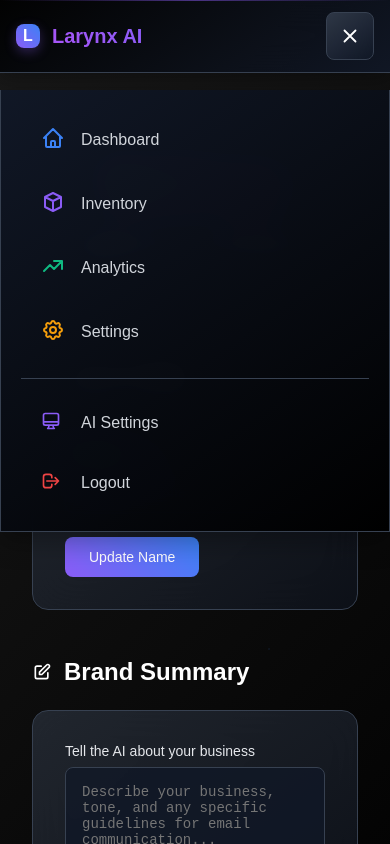
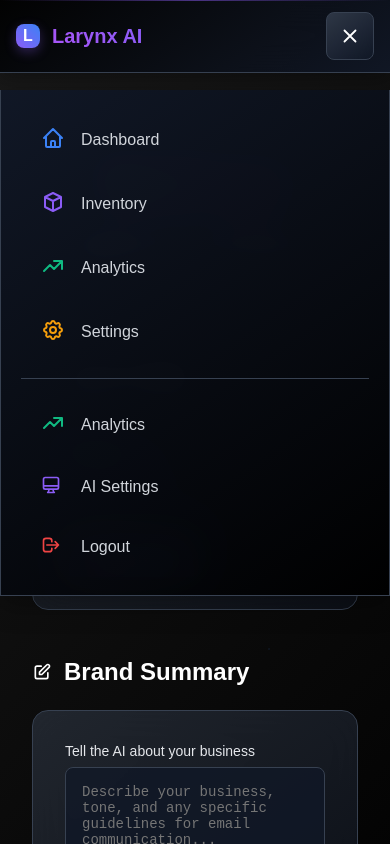
Before and after one commit to NygerianPrynce/Larynx, a React (Vite) app in the folder larynx-frontend/: page /settings in a window 390 px wide. Both pictures are taken after a click on the button 350 px from the left and 36 px from the top of the page. Shown: the top 844 px of the page. Built offline with nearby package versions, Linux system fonts and the light colour scheme; no server answers.

Commit message:
forgot to put analytics in the dropdown

```diff
--- a/larynx-frontend/src/components/Navbar.jsx
+++ b/larynx-frontend/src/components/Navbar.jsx
@@ -242,6 +242,10 @@
           </button>
           {dropdownOpen && (
             <div style={styles.dropdown} className="profile-dropdown">
+              <div style={styles.dropdownItem} className="dropdown-item" onClick={() => navigate('/analytics')}>
+                <span style={{...styles.dropdownIcon, color: '#10b981'}}><TrendingUp /></span>
+                <span>Analytics</span>
+              </div>
               <div style={styles.dropdownItem} className="dropdown-item" onClick={() => navigate('/settings')}>
                 <span style={{...styles.dropdownIcon, color: '#8b5cf6'}}><Bot /></span>
                 <span>AI Settings</span>
@@ -290,6 +294,10 @@
               <span>Settings</span>
             </Link>
             <div style={styles.mobileDivider}></div>
+            <div style={styles.mobileLink} onClick={() => { navigate('/analytics'); setMobileMenuOpen(false); }}>
+              <span style={{...styles.mobileLinkIcon, color: '#10b981'}}><TrendingUp /></span>
+              <span>Analytics</span>
+            </div>
             <div style={styles.mobileLink} onClick={() => { navigate('/settings'); setMobileMenuOpen(false); }}>
               <span style={{...styles.mobileLinkIcon, color: '#8b5cf6'}}><Bot /></span>
               <span>AI Settings</span>
```
